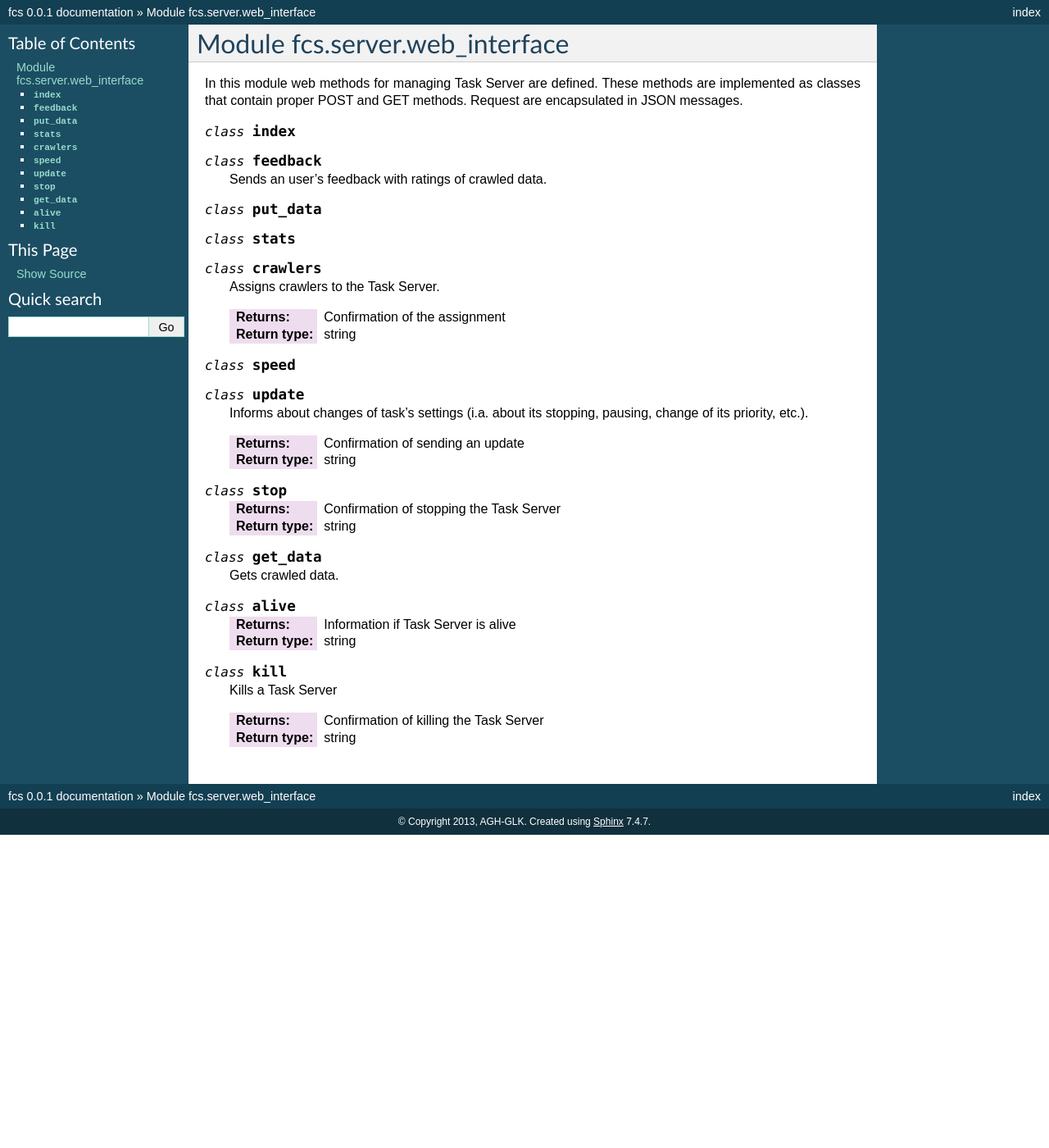
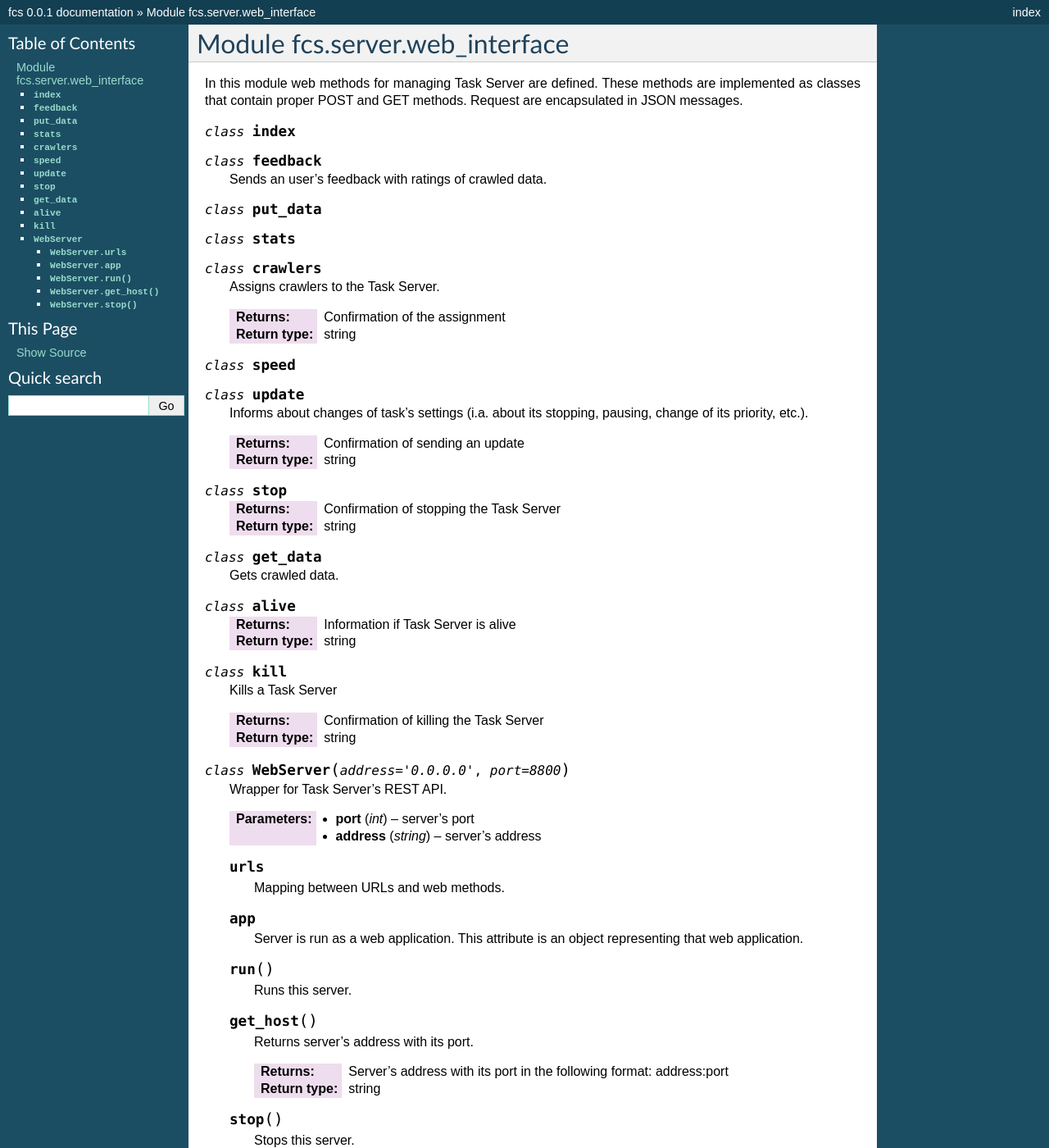
Before and after one commit to agh-glk/fcs, a Sphinx documentation site: the page built from docs/source/server/web_interface.rst, in a window 1280 px wide and 1400 px high. Shown: the whole window at 82% size. Built offline with Sphinx 7.4.7, drawn with Linux system fonts in a browser that asks for light colours; formulas are drawn with MathJax 3.

Commit message:
[NT] Edit

```diff
--- a/docs/source/server/web_interface.rst
+++ b/docs/source/server/web_interface.rst
@@ -52,3 +52,33 @@
 
    :return: Confirmation of killing the Task Server
    :rtype: string
+
+.. py:class:: WebServer(address='0.0.0.0', port=8800)
+
+   Wrapper for Task Server’s REST API.
+
+   :param int port: server's port
+   :param string address: server's address
+
+   .. py:attribute:: urls
+
+      Mapping between URLs and web methods.
+
+   .. py:attribute:: app
+
+      Server is run as a web application. This attribute is an object representing that web application.
+
+   .. py:method:: run()
+
+      Runs this server.
+
+   .. py:method:: get_host()
+
+      Returns server's address with its port.
+
+      :return: Server's address with its port in the following format: address:port
+      :rtype: string
+
+   .. py:method:: stop()
+
+      Stops this server.
```
